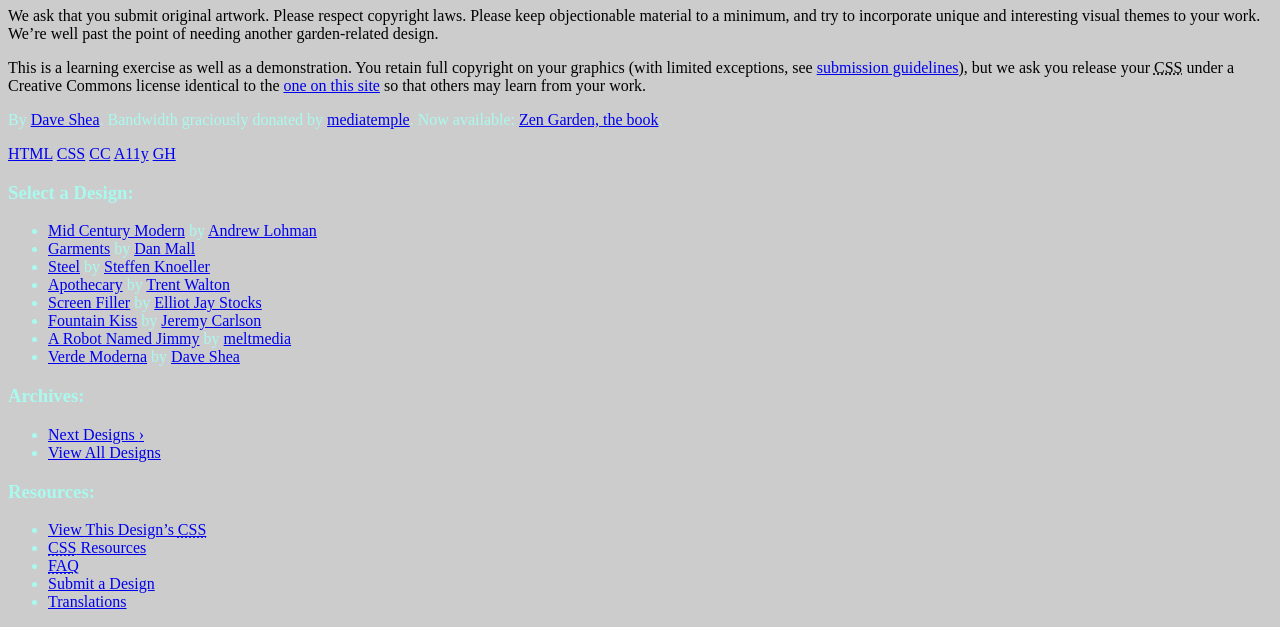
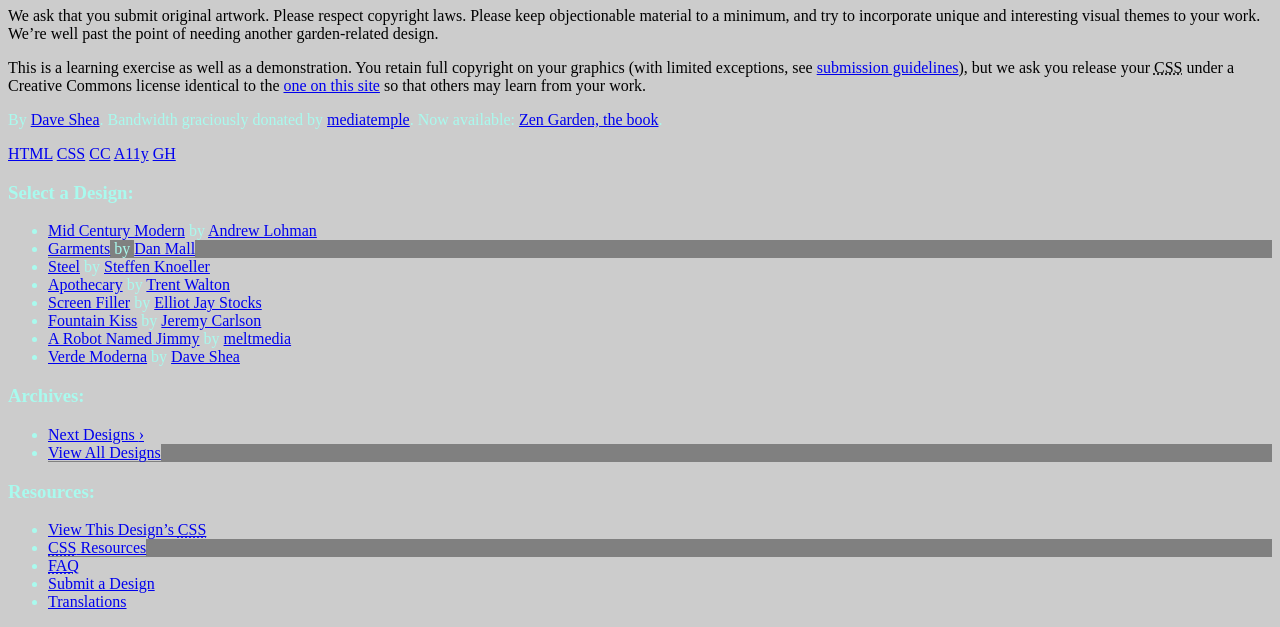
Before and after one commit to pondit/FTFL01-ITS-Laravel, a PHP site: page / in a window 1280 px wide. Shown: the part 946-1573 px from the top of the page. Run offline with PHP 8.4, Linux system fonts and the light colour scheme.

Commit message:
select all the li elements that are second child of their parents and their background color grey //Introducing structural pseudo class

```diff
--- a/ITS_2014000119_Zahidul_Hasan/Practices/CSS3 Practices/Zengarden Design Practice/css/selector_example.css
+++ b/ITS_2014000119_Zahidul_Hasan/Practices/CSS3 Practices/Zengarden Design Practice/css/selector_example.css
@@ -24,3 +24,11 @@ div [role='article']
 
 	color: black;
 }
+
+/* select all the li elements that are second child of their parents and their background color grey */
+
+li:nth-child(2){
+
+background-color: grey;
+
+}
```
